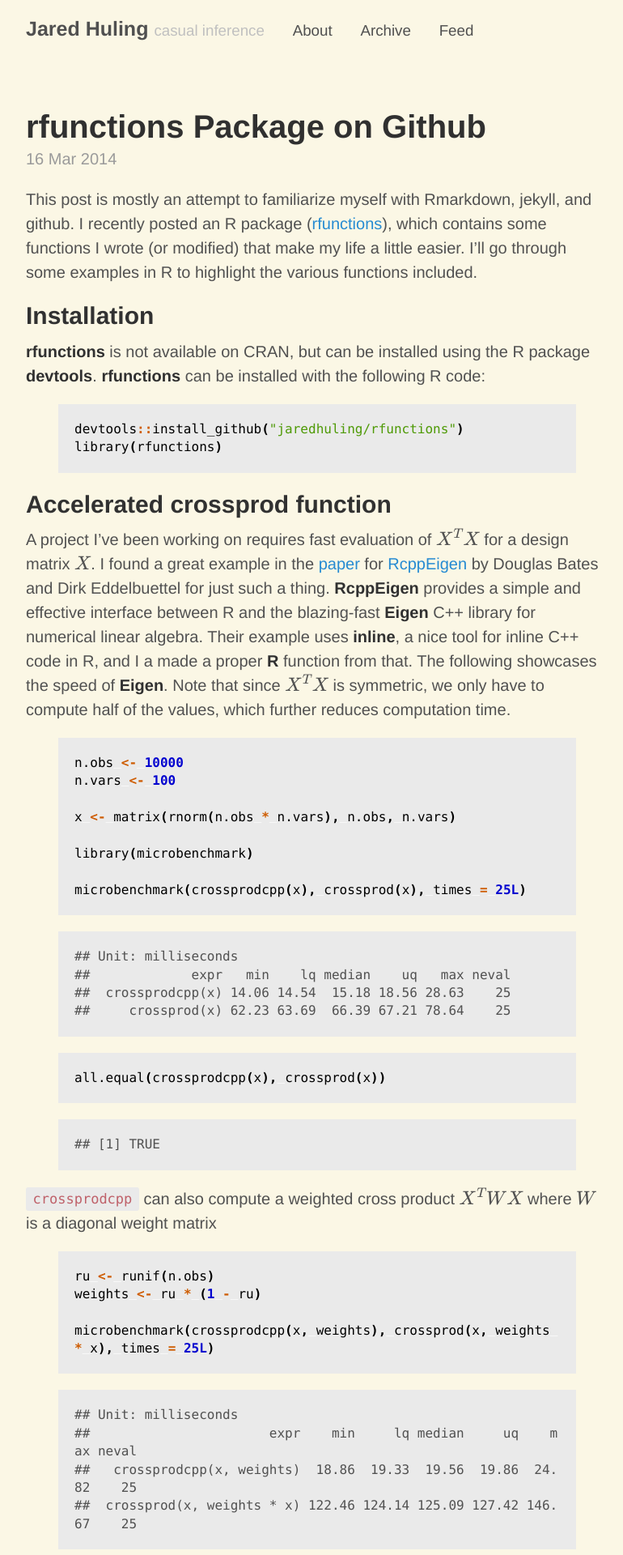
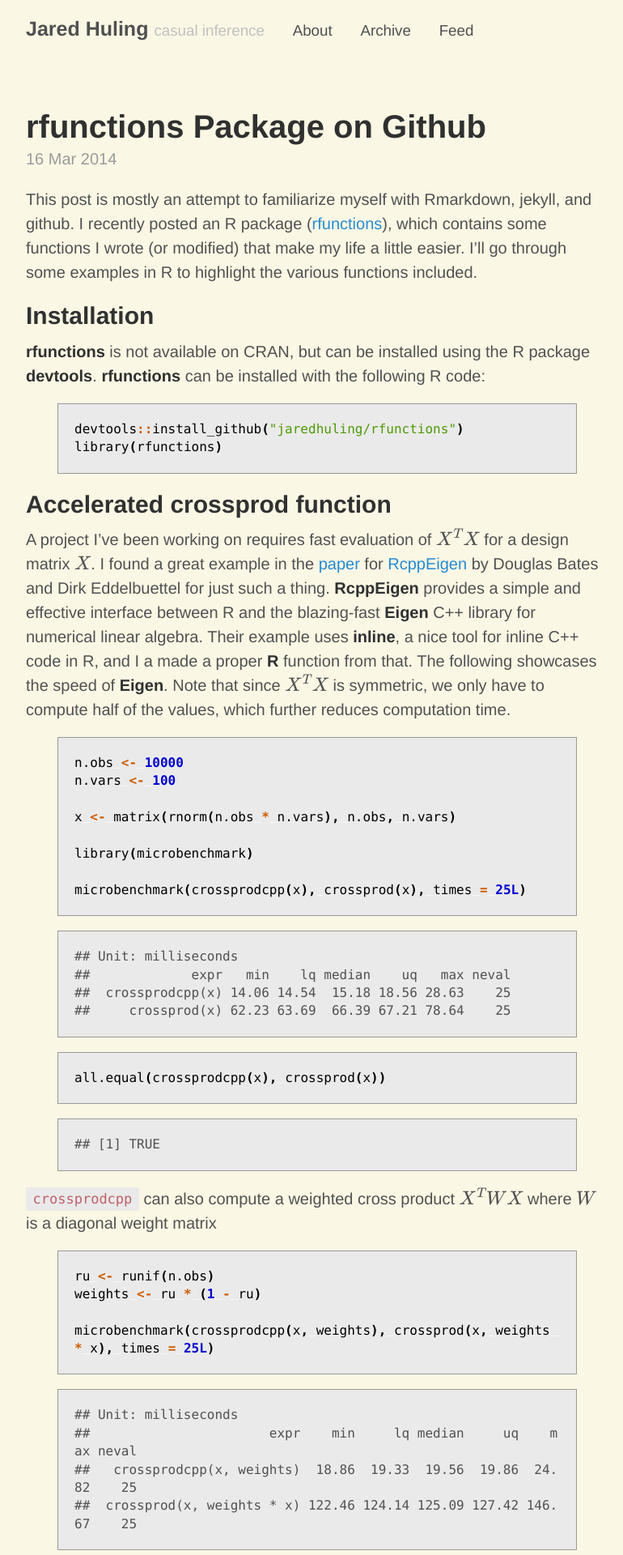
Before and after one commit to jaredhuling/jaredhuling.github.io, a Jekyll site: the page built from index.html, in a window 1280 px wide. Shown: the top 1920 px of the page at 81% size, without its empty margins (248-1018 px from the left). Built offline with Jekyll 4.4.1, drawn with Linux system fonts in a browser that asks for light colours; Markdown is read by kramdown in place of the engine named in the settings; formulas are drawn with MathJax 3; the list of posts is cut into pages by our own code.

Commit message:
code box outline

```diff
--- a/public/css/poole.css
+++ b/public/css/poole.css
@@ -167,6 +167,7 @@ pre {
   white-space: pre-wrap;
   word-break: break-all;
   word-wrap: break-word;
+  outline:#999999 solid thin;
   background-color: #eaeaea;
 }
 pre code {
```
